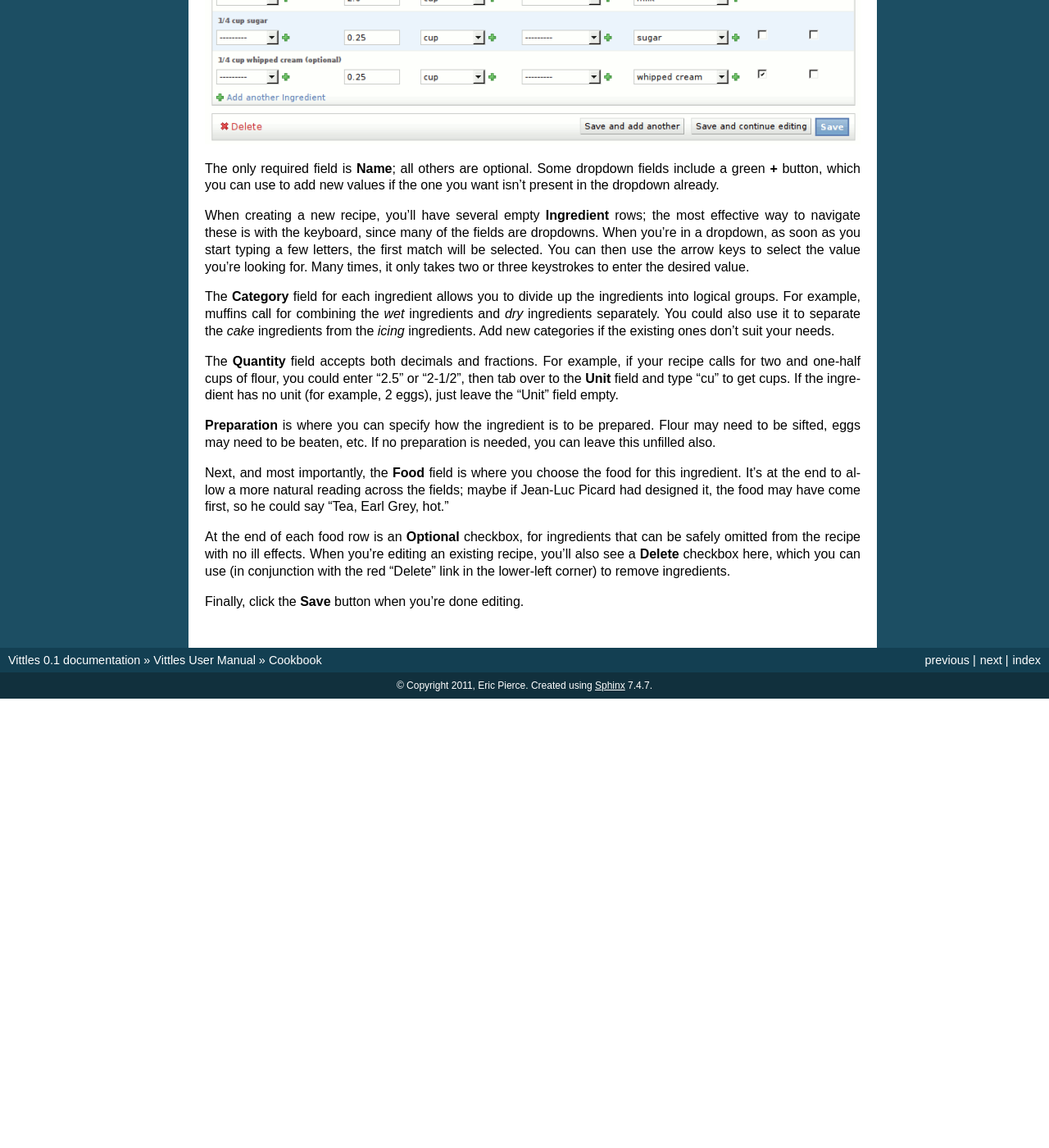
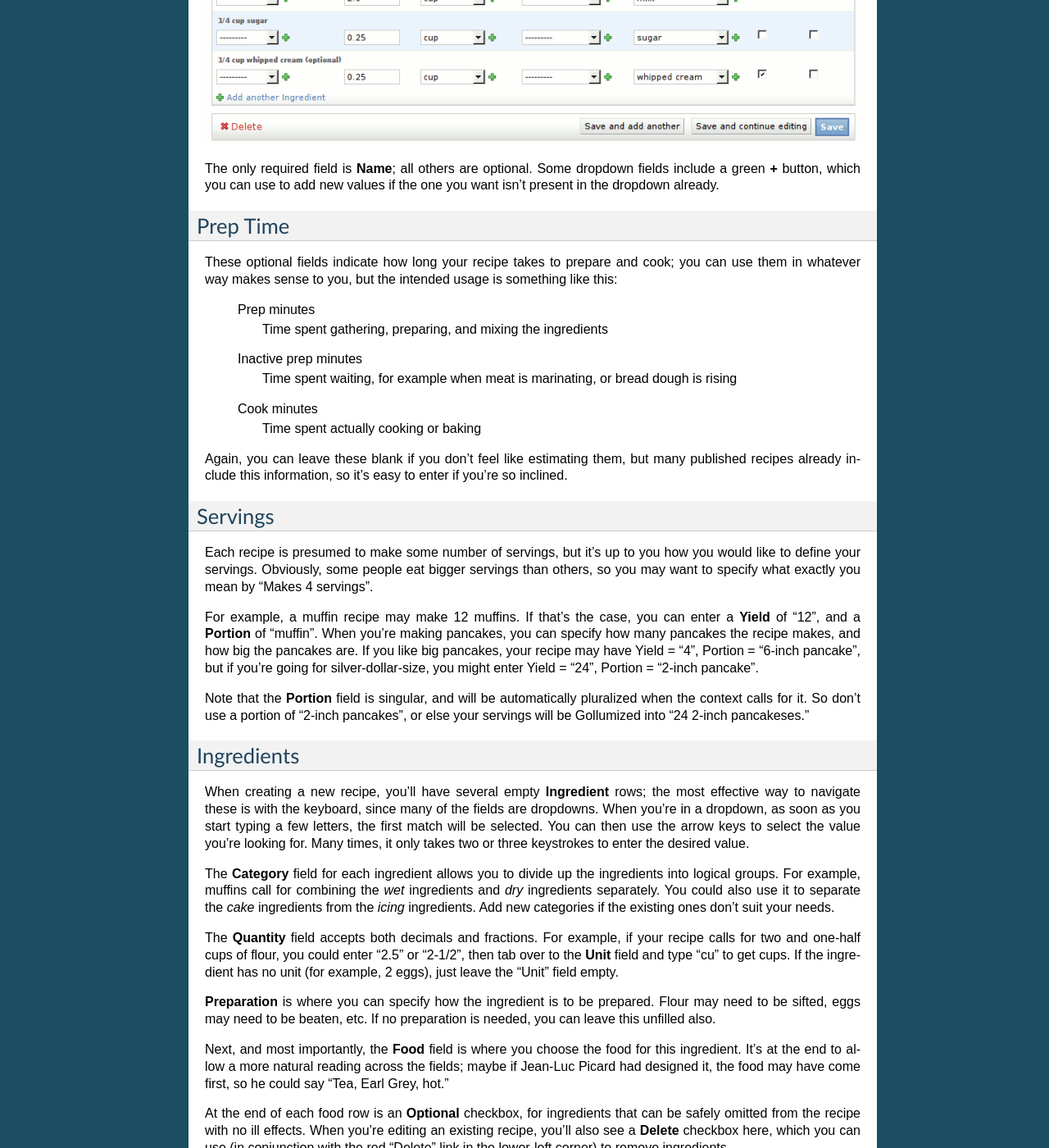
Before and after one commit to wapcaplet/vittles, a Sphinx documentation site: the page built from docs/source/user_manual/cookbook.rst, in a window 1280 px wide and 1400 px high, scrolled down 641 px. Shown: the whole window at 82% size. Built offline with Sphinx 7.4.7, drawn with Linux system fonts in a browser that asks for light colours; before the commit the page ends 1493 px from its top, so only the background shows below that; some of the changed text lies outside the part shown.

Commit message:
Moved normalize action into ModelAdmin class; docs

```diff
--- a/docs/source/user_manual/cookbook.rst
+++ b/docs/source/user_manual/cookbook.rst
@@ -15,6 +15,50 @@ several optional fields such as category, rating, preparation time, and yield.
 The only required field is **Name**; all others are optional. Some dropdown
 fields include a green **+** button, which you can use to add new values if the
 one you want isn't present in the dropdown already.
+
+
+Prep Time
+---------
+
+These optional fields indicate how long your recipe takes to prepare and cook;
+you can use them in whatever way makes sense to you, but the intended usage is
+something like this:
+
+    Prep minutes
+        Time spent gathering, preparing, and mixing the ingredients
+    Inactive prep minutes
+        Time spent waiting, for example when meat is marinating, or bread dough
+        is rising
+    Cook minutes
+        Time spent actually cooking or baking
+
+Again, you can leave these blank if you don't feel like estimating them, but
+many published recipes already include this information, so it's easy to enter
+if you're so inclined.
+
+
+Servings
+--------
+
+Each recipe is presumed to make some number of servings, but it's up to you how
+you would like to define your servings. Obviously, some people eat bigger
+servings than others, so you may want to specify what exactly you mean by "Makes
+4 servings".
+
+For example, a muffin recipe may make 12 muffins. If that's the case, you can
+enter a **Yield** of "12", and a **Portion** of "muffin". When you're making
+pancakes, you can specify how many pancakes the recipe makes, and how big the
+pancakes are. If you like big pancakes, your recipe may have Yield = "4",
+Portion = "6-inch pancake", but if you're going for silver-dollar-size, you
+might enter Yield = "24", Portion = "2-inch pancake".
+
+Note that the **Portion** field is singular, and will be automatically
+pluralized when the context calls for it. So don't use a portion of "2-inch
+pancakes", or else your servings will be Gollumized into "24 2-inch pancakeses."
+
+
+Ingredients
+-----------
 
 When creating a new recipe, you'll have several empty **Ingredient** rows; the
 most effective way to navigate these is with the keyboard, since many of the
```
Also changed, not shown: 2 other files.
